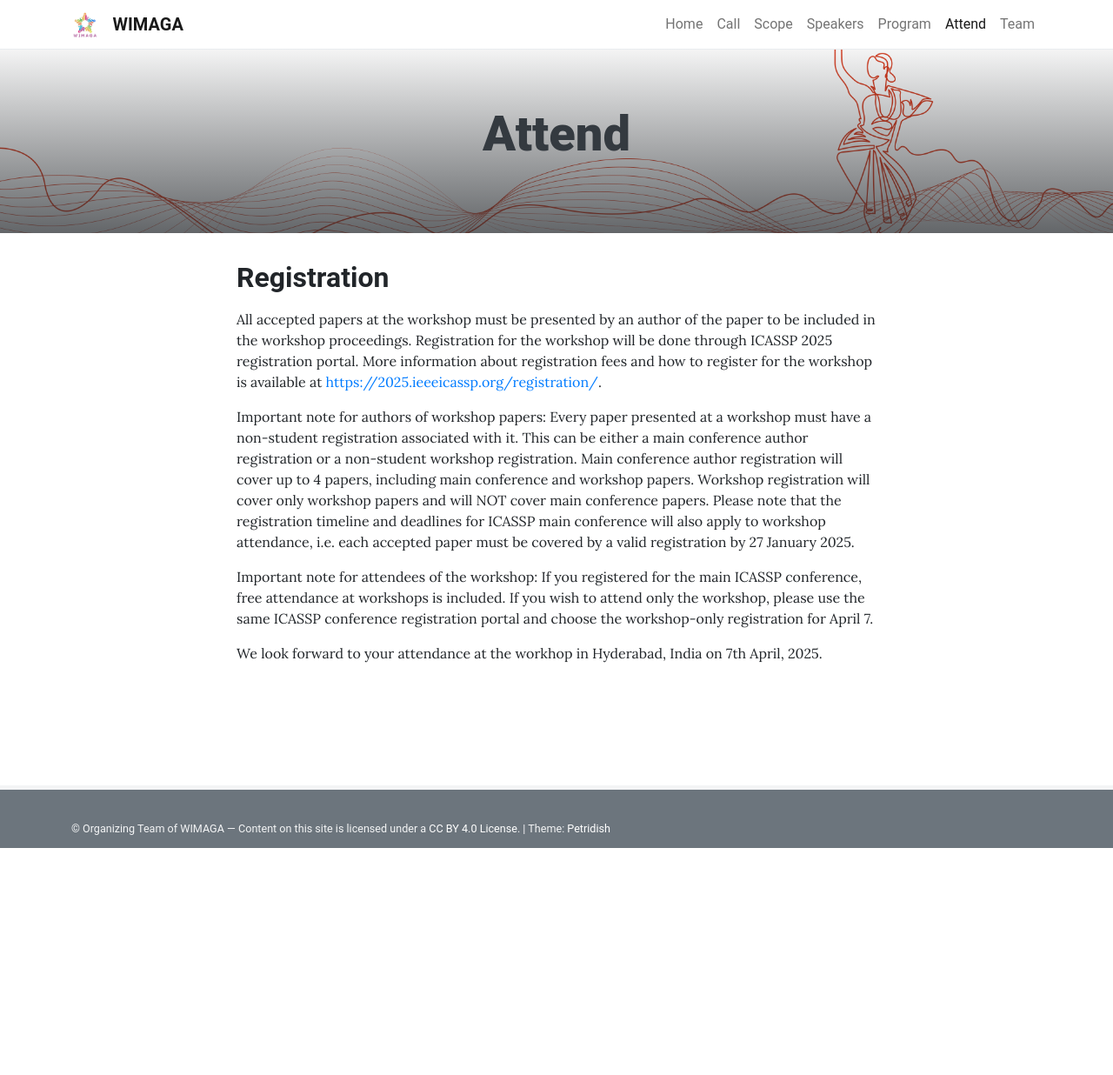
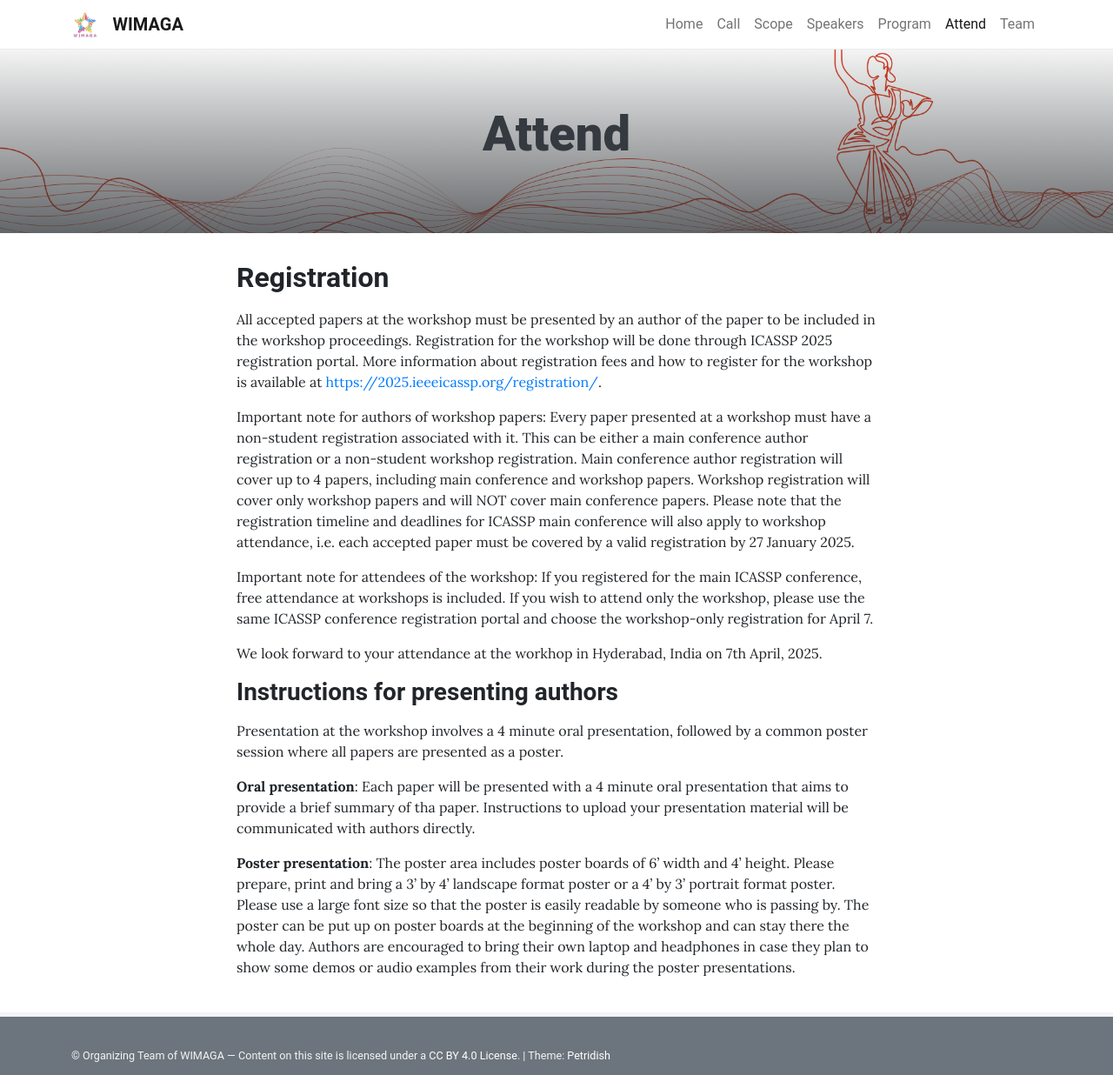
Before and after one commit to WIMAGA/wimaga.github.io, a Jekyll site: the page built from pages/attend.md, in a window 1280 px wide. Shown: the whole page at 87% size. Built offline with Jekyll 4.4.1, drawn with Linux system fonts in a browser that asks for light colours; before the commit the page ends 975 px from its top, so only the background shows below that.

Commit message:
Update attend.md

```diff
--- a/pages/attend.md
+++ b/pages/attend.md
@@ -12,3 +12,10 @@ Important note for authors of workshop papers: Every paper presented at a worksh
 Important note for attendees of the workshop: If you registered for the main ICASSP conference, free attendance at workshops is included. If you wish to attend only the workshop, please use the same ICASSP conference registration portal and choose the workshop-only registration for April 7.
 
 We look forward to your attendance at the workhop in Hyderabad, India on 7th April, 2025.
+
+### **<span style="color:$gray-800"> Instructions for presenting authors</span>**
+Presentation at the workshop involves a 4 minute oral presentation, followed by a common poster session where all papers are presented as a poster.
+
+**Oral presentation**: Each paper will be presented with a 4 minute oral presentation that aims to provide a brief summary of tha paper. Instructions to upload your presentation material will be communicated with authors directly.
+
+**Poster presentation**: The poster area includes poster boards of 6' width and 4' height. Please prepare, print and bring a 3' by 4' landscape format poster or a 4' by 3' portrait format poster. Please use a large font size so that the poster is easily readable by someone who is passing by. The poster can be put up on poster boards at the beginning of the workshop and can stay there the whole day. Authors are encouraged to bring their own laptop and headphones in case they plan to show some demos or audio examples from their work during the poster presentations.
```
